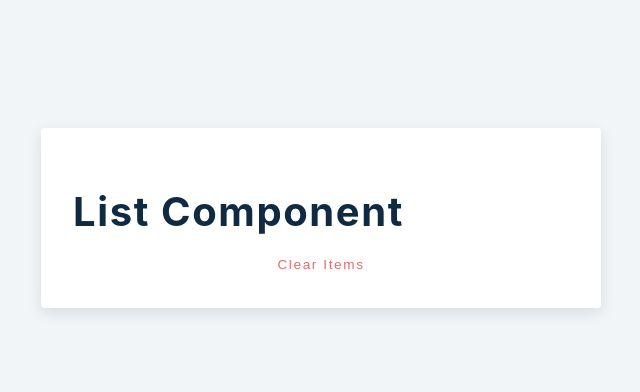
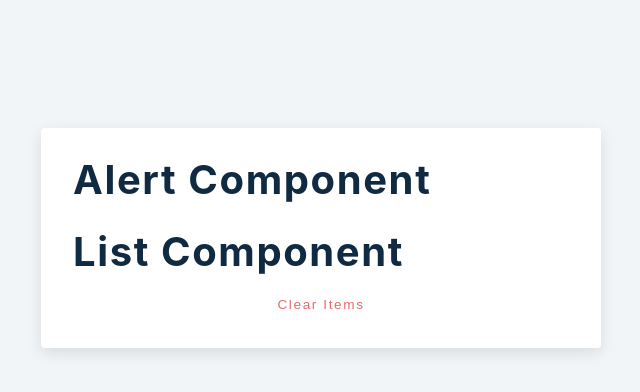
Before and after one commit to zainabturkmen/React-Projects, a React (Create React App) app in the folder react-projects-master/10-grocery-bud/setup/: page / in a window 1280 px wide. Shown: the top 392 px of the page, without its empty margins (319-959 px from the left). Built offline with nearby package versions, Linux system fonts and the light colour scheme; the HTML template or start-up script is replaced by a standard one.

Commit message:
grocery bud

```diff
--- a/react-projects-master/10-grocery-bud/setup/src/App.js
+++ b/react-projects-master/10-grocery-bud/setup/src/App.js
@@ -7,7 +7,7 @@ function App() {
   const [list, setList] = useState([])
   const [isEditing, setIsEditing] = useState(false)
   const [editID, setEditID] = useState(null)
-  const [alert, setAlert] = useState({show:false, msg:"", type:""})
+  const [alert, setAlert] = useState({show:true, msg:"", type:""})
 
   const handleSubmit = (e)=> {
     e.preventDefault()
```
